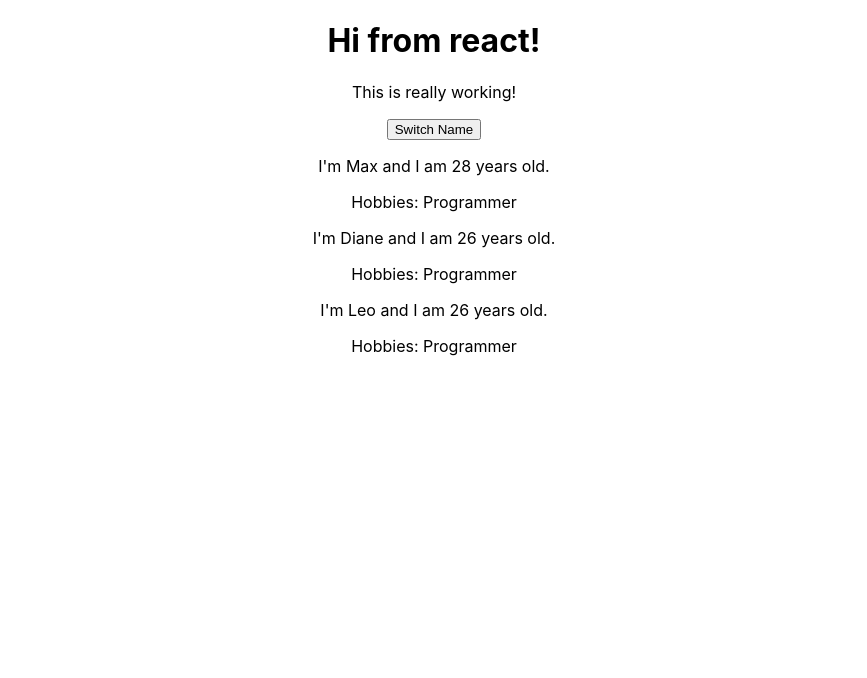
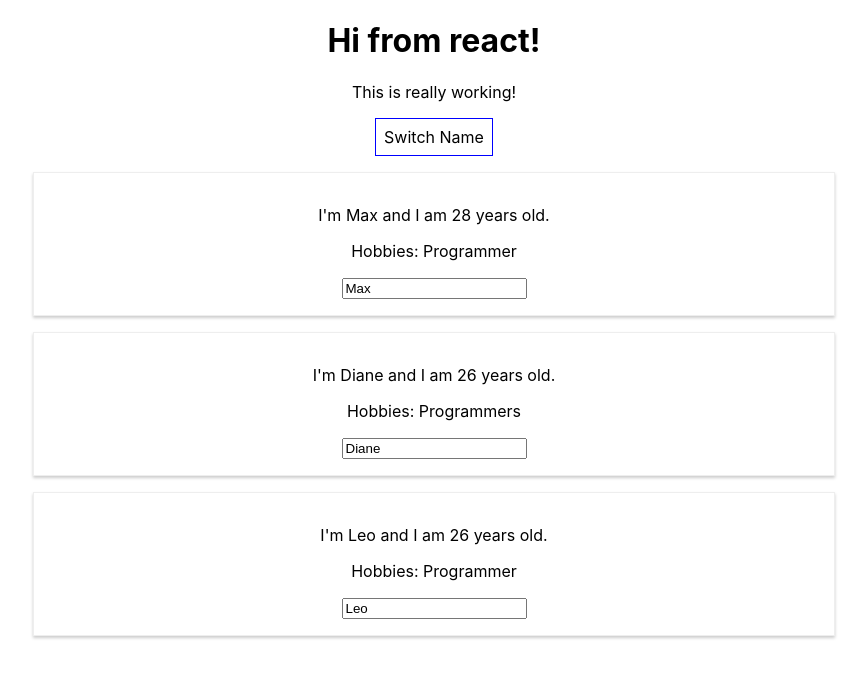
Before and after one commit to leognmotta/react-course, a React (Create React App) app: page / in a window 1280 px wide. Shown: the top 678 px of the page, without its empty margins (206-1073 px from the left). Built offline with nearby package versions, Linux system fonts and the light colour scheme.

Commit message:
finish basic syntax

```diff
--- a/src/App.js
+++ b/src/App.js
@@ -1,7 +1,6 @@
 import React, { Component } from 'react';
 import './App.css';
 import Person from './Person/Person';
-
 class App extends Component {
   state = {
     persons: [
@@ -11,12 +10,45 @@
     ]
   };
 
+  switchNameHandler = newName => {
+    this.setState({
+      persons: [
+        { name: newName, age: 28 },
+        { name: 'Diane', age: 26 },
+        { name: 'Leo', age: 26 }
+      ]
+    });
+  };
+
+  nameChangedHandler = event => {
+    this.setState({
+      persons: [
+        { name: 'Max', age: 28 },
+        { name: event.target.value, age: 26 },
+        { name: 'Leo', age: 26 }
+      ]
+    });
+  };
+
   render() {
+    const style = {
+      backgroundColor: 'white',
+      font: 'inherit',
+      border: '1px solid blue',
+      padding: '8px',
+      cursor: 'pointer'
+    };
+
     return (
       <div className="App">
         <h1> Hi from react! </h1>
         <p> This is really working! </p>
-        <button> Switch Name </button>
+        <button
+          style={style}
+          onClick={() => this.switchNameHandler('Leonardo!')}
+        >
+          Switch Name
+        </button>
         <Person
           name={this.state.persons[0].name}
           age={this.state.persons[0].age}
@@ -26,8 +58,10 @@
         <Person
           name={this.state.persons[1].name}
           age={this.state.persons[1].age}
+          click={this.switchNameHandler.bind(this, 'Leo')}
+          changed={this.nameChangedHandler}
         >
-          Hobbies: Programmer
+          Hobbies: Programmers
         </Person>
         <Person
           name={this.state.persons[2].name}
--- /dev/null
+++ b/src/Person/Person.css
@@ -0,0 +1,8 @@
+.Person {
+  width: 60%;
+  margin: 16px auto;
+  border: 1px solid #eee;
+  box-shadow: 0 2px 3px #ccc;
+  padding: 16px;
+  text-align: center;
+}
--- a/src/Person/Person.js
+++ b/src/Person/Person.js
@@ -1,12 +1,15 @@
 import React from 'react';
+
+import './Person.css';
 
 const person = props => {
   return (
-    <div>
-      <p>
+    <div className="Person">
+      <p onClick={props.click}>
         I'm {props.name} and I am {props.age} years old.
       </p>
       <p>{props.children}</p>
+      <input type="text" onChange={props.changed} value={props.name} />
     </div>
   );
 };
```
